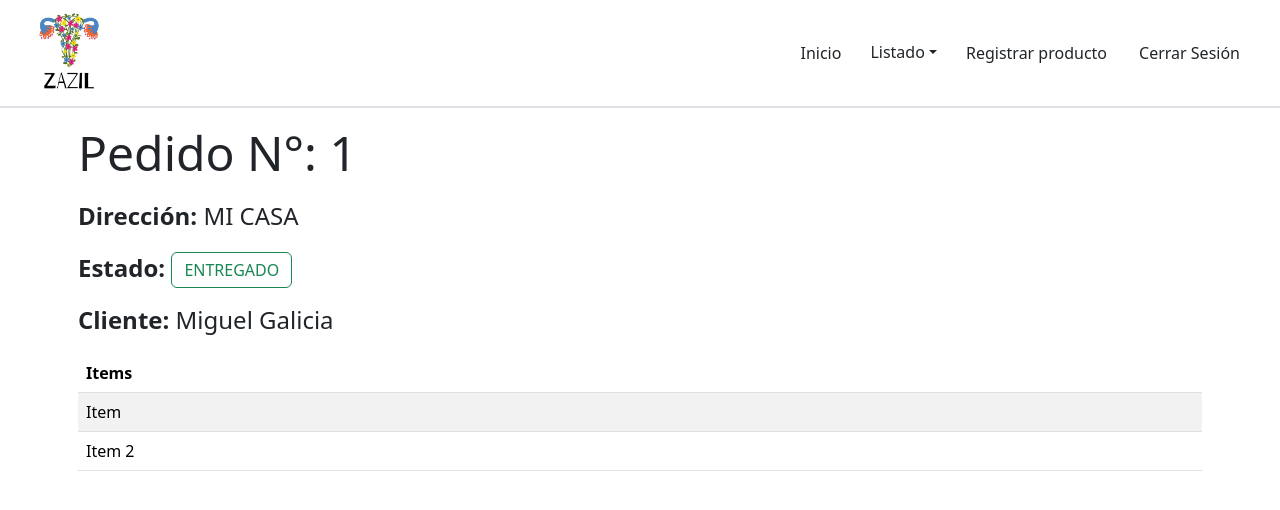
After one commit to Aragon3327/TodasBrillamos, a Django app: page /pedidoExtend/1 in a window 1280 px wide. The commit adds this page. Shown: the top 510 px of the page. Run offline with Django 5.2, Linux system fonts and the light colour scheme; data comes from the database, SQL or seed files in the repository; some libraries are stand-ins or nearby versions.

Commit message:
Vfinal sin pruebas exhaustivas

```diff
--- a/base/admin.py
+++ b/base/admin.py
@@ -3,10 +3,10 @@
 # Modelos que puede manipular el admin
 
 from django.contrib import admin
-from .models import Item,Categorias,Usuario,Pedido
+from .models import Item,Categoria,Usuario,Pedido
 
 # Register your models here.
 admin.site.register(Item)
-admin.site.register(Categorias)
+admin.site.register(Categoria)
 admin.site.register(Usuario)
 admin.site.register(Pedido)
--- a/base/forms.py
+++ b/base/forms.py
@@ -1,5 +1,5 @@
 from django import forms
-from .models import Item,Categorias
+from .models import Item,Categoria
 
 class LoginForm(forms.Form):
     username = forms.EmailField(widget=forms.TextInput(attrs={
@@ -19,7 +19,7 @@ class LoginForm(forms.Form):
 
 class CategoriasForm(forms.ModelForm):
     class Meta:
-        model = Categorias
+        model = Categoria
         fields = ('nombre',)
 
         widgets = {
@@ -31,7 +31,7 @@ class CategoriasForm(forms.ModelForm):
 
 class ItemForm(forms.ModelForm):
     categoria = forms.ModelChoiceField(
-        queryset=Categorias.objects.all(),
+        queryset=Categoria.objects.all(),
         widget=forms.Select(attrs={'class':'form-control'}))
     class Meta:
         model = Item
--- a/base/models.py
+++ b/base/models.py
@@ -25,28 +25,30 @@ class CustomUserManager(BaseUserManager):
         return self.create_user(email, password, **extra_fields)
 
 class Usuario(AbstractBaseUser, PermissionsMixin):
-    email = models.EmailField(null=True, blank=True,unique=True)
     is_active = models.BooleanField(default=True)
     is_staff = models.BooleanField(default=False)
 
+    # Regex
+    phone_regex = RegexValidator(regex=r'^\+?1?\d{9,15}$', message="El número de teléfono debe cumplir con el formato: '+999999999'. Solo se permiten números con 15 digitos.")
+
     # Variables personalizadas
+    email = models.EmailField(null=True, blank=True,unique=True)
     nombre = models.CharField(null=True,blank=True,max_length=550)
     es_admin = models.BooleanField(default=False)
     direccion = models.TextField(null=True,blank=True)
-
-    phone_regex = RegexValidator(regex=r'^\+?1?\d{9,15}$', message="El número de teléfono debe cumplir con el formato: '+999999999'. Solo se permiten números con 15 digitos.")
     phone_number = models.CharField(validators=[phone_regex], max_length=17, blank=True)
 
+    # OtrosS
     objects = CustomUserManager()
 
     USERNAME_FIELD = 'email'
     REQUIRED_FIELDS = []
 
     def __str__(self):
-        return self.email
+        return self.nombre
 
 # Modelo de Categorías
-class Categorias(models.Model):
+class Categoria(models.Model):
     nombre = models.CharField(max_length=255)
 
     def __str__(self) -> str:
@@ -61,7 +63,7 @@ class Item(models.Model):
     precio = models.FloatField()
     descuento = models.FloatField()
     descripcion = models.TextField()
-    categoria = models.ForeignKey(Categorias, on_delete=models.SET_NULL,null=True)
+    categoria = models.ForeignKey(Categoria, on_delete=models.SET_NULL,null=True)
     imagen = models.ImageField(storage=ruta_items,null=True,blank=True)
 
     def __str__(self) -> str:
@@ -73,4 +75,4 @@ class Pedido(models.Model):
     cliente = models.ForeignKey(Usuario, on_delete=models.SET_NULL,null=True)
     total = models.FloatField(null=True,blank=True)
 
-    #TODO: Listado de items
+    items = models.ManyToManyField(Item,related_name='items')
--- /dev/null
+++ b/base/templates/pedidosExtend.html
@@ -0,0 +1,38 @@
+{% extends 'base.html' %}
+{% block content %}
+
+<div class="container p-2 my-2">
+    <p class="display-5">Pedido N°: {{pedido.id}}</p>
+    <p class="fs-4"><strong>Dirección: </strong>{{pedido.cliente.direccion}}</p>
+    {% if pedido.entregado %}
+        <p class="fs-4"><strong>Estado: </strong><a data-bs-toggle="tooltip" title="Cambiar Estado" href="{% url 'editarPedido' pedido.id %}"
+            style="display: inline;" class="btn btn-outline-success">ENTREGADO</a></p>
+    {% else %}
+    <p class="fs-4"><strong>Estado: </strong><a data-bs-toggle="tooltip" title="Cambiar Estado" href="{% url 'editarPedido' pedido.id %}"
+        style="display: inline;" class="btn btn-outline-danger">NO ENTREGADO</a></p>
+    {% endif %}
+    <p class="fs-4"><strong>Cliente: </strong>{{pedido.cliente}}</p>
+    <table class="table table-hover table-striped">
+        <thead>
+            <tr>
+                <th>Items</th>
+            </tr>
+        </thead>
+        <tbody>
+        {% for item in pedido.items.all %}
+            <tr>
+                <td>{{item.nombre}}</td>
+            </tr>
+        {% endfor %}
+        </tbody>
+    </table>
+</div>
+
+<script>
+    var tooltipTriggerList = [].slice.call(document.querySelectorAll('[data-bs-toggle="tooltip"]'))
+    var tooltipList = tooltipTriggerList.map(function (tooltipTriggerEl) {
+        return new bootstrap.Tooltip(tooltipTriggerEl)
+    })
+</script>
+
+{% endblock %}
--- a/base/urls.py
+++ b/base/urls.py
@@ -19,6 +19,7 @@ urlpatterns = [
 
     # Pedidos
     path("pedidoEdit/<int:pk>",views.pedidosCambio, name='editarPedido'),
+    path("pedidoExtend/<int:pk>",views.pedidosExtendView,name='pedidosExtend'),
 
     # Categorias
     path("nuevaCategoria/",views.RegistroCategoria, name='nuevaCategoria'),
--- a/base/views.py
+++ b/base/views.py
@@ -6,7 +6,7 @@
 from django.shortcuts import render, redirect, get_object_or_404
 from .forms import LoginForm, ItemForm, CategoriasForm
 from django.contrib.auth import logout,authenticate,login
-from .models import Item,Pedido,Categorias
+from .models import Item,Pedido,Categoria
 from django.http import HttpResponseRedirect
 
 # VIEWS
@@ -33,9 +33,10 @@ def dashboard(request):
     return render(request,'index.html')
 
 def productosView(request):
+    items = Item.objects.all()
     context = {
         'items': Item.objects.all(),
-        'categorias':Categorias.objects.all()
+        'categorias':Categoria.objects.all()
     }
 
     return render(request,'productos.html',context)
@@ -46,7 +47,6 @@ def pedidosView(request):
     context = {
         'pedidos':Pedido.objects.all()
     }
-
     return render(request, 'pedidos.html', context)
 
 def pedidosCambio(request,pk):
@@ -55,6 +55,11 @@ def pedidosCambio(request,pk):
     pedido.save()
     return redirect('pedidos')
 
+def pedidosExtendView(request,pk):
+    context = {
+        'pedido': Pedido.objects.get(id = pk)
+    }
+    return render(request,'pedidosExtend.html', context)
 # Categorias
 
 def RegistroCategoria(request):
@@ -68,7 +73,7 @@ def RegistroCategoria(request):
     return render(request,'registroItem.html',{'form':form})
 
 def BorrarCategoria(request,pk):
-    get_object_or_404(Categorias,id = pk).delete()
+    get_object_or_404(Categoria,id = pk).delete()
     return redirect('productos')
 
 # ITEMS
```
Also changed, not shown: base/templates/pedidos.html (+7 -3 lines), base/migrations/0012_pedido_items.py (added), base/migrations/0013_rename_categorias_categoria.py (added), db.sqlite3.
